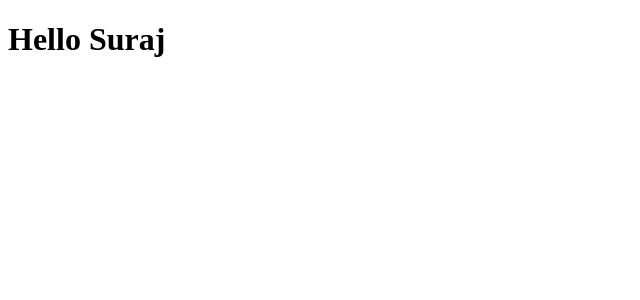
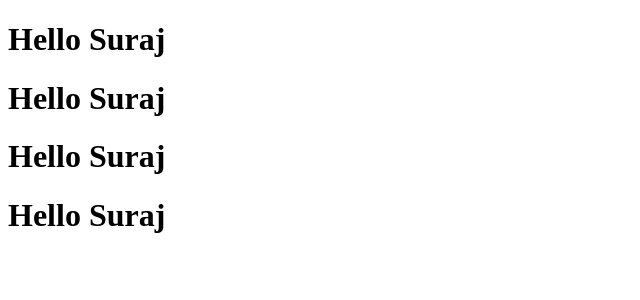
Before and after one commit to SurajCh6613/React-JS, a React (Vite) app in the folder vite-project/: page / in a window 1280 px wide. Shown: the top 300 px of the page, without its empty margins (0-640 px from the left). Built offline with nearby package versions, Linux system fonts and the light colour scheme.

Commit message:
Component re-use

```diff
--- a/vite-project/src/App.jsx
+++ b/vite-project/src/App.jsx
@@ -7,7 +7,10 @@ const App = () => {
       {/* Component use */}
       <Hello />
 
-
+      {/* Component Re-usability */}
+      <Hello />
+      <Hello />
+      <Hello />
     </div>
   )
 }
```
